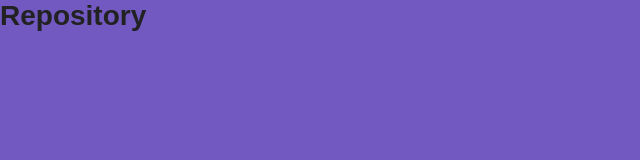
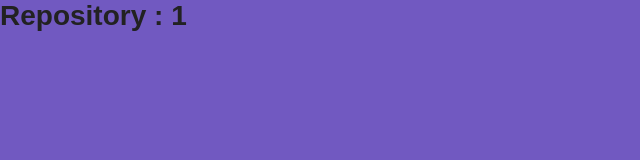
Before and after one commit to Thiago-F/GoStack-Modules, a React (Create React App) app in the folder modulo05/: page /repository/1 in a window 1280 px wide. Shown: the top 160 px of the page, without its empty margins (0-640 px from the left). Built offline with nearby package versions, Linux system fonts and the light colour scheme.

Commit message:
navegando com rotas

```diff
--- a/modulo05/src/pages/Main/index.js
+++ b/modulo05/src/pages/Main/index.js
@@ -1,4 +1,5 @@
 import React, { Component } from 'react';
+import { Link } from 'react-router-dom';
 
 import { FaGithubAlt, FaPlus, FaSpinner } from 'react-icons/fa';
 import { Container, Form, SubmitButton, List } from './styles';
@@ -80,7 +81,13 @@
                     {repositories.map(repository => (
                         <li key={repository.name}>
                             <span>{repository.name}</span>
-                            <a href="">Detalhes</a>
+                            <Link
+                                to={`/repository/${encodeURIComponent(
+                                    repository.name
+                                )}`}
+                            >
+                                Detalhes
+                            </Link>
                         </li>
                     ))}
                 </List>
--- a/modulo05/src/pages/Repository/index.js
+++ b/modulo05/src/pages/Repository/index.js
@@ -2,6 +2,6 @@
 
 // import { Container } from './styles';
 
-export default function Repository() {
-    return <h1>Repository</h1>;
+export default function Repository({ match }) {
+    return <h1>Repository : {decodeURIComponent(match.params.repository)}</h1>;
 }
--- a/modulo05/src/routes.js
+++ b/modulo05/src/routes.js
@@ -10,7 +10,7 @@
         <BrowserRouter>
             <Switch>
                 <Route path="/" exact component={Main} />
-                <Route path="/repository" component={Repository} />
+                <Route path="/repository/:repository" component={Repository} />
             </Switch>
         </BrowserRouter>
     );
```
